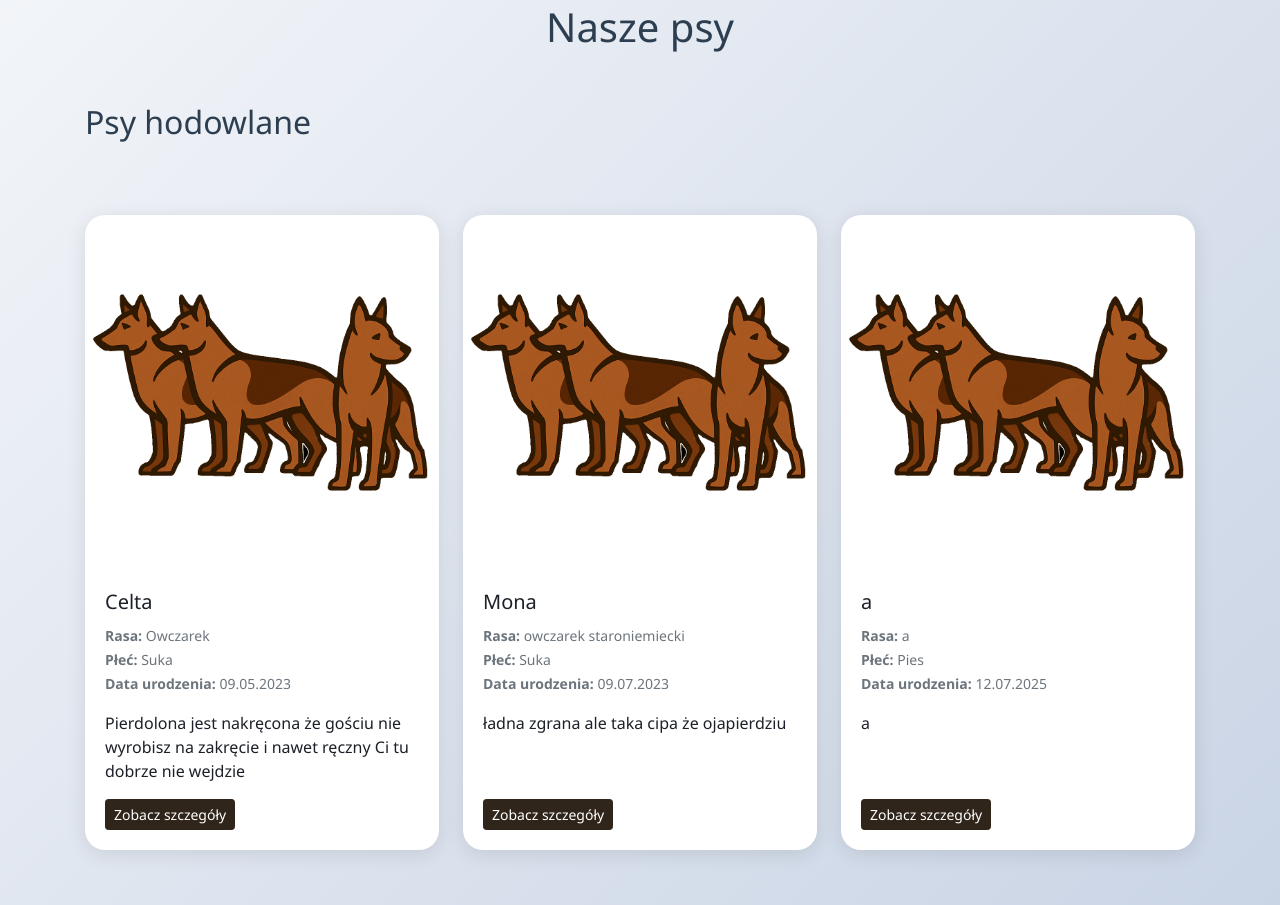
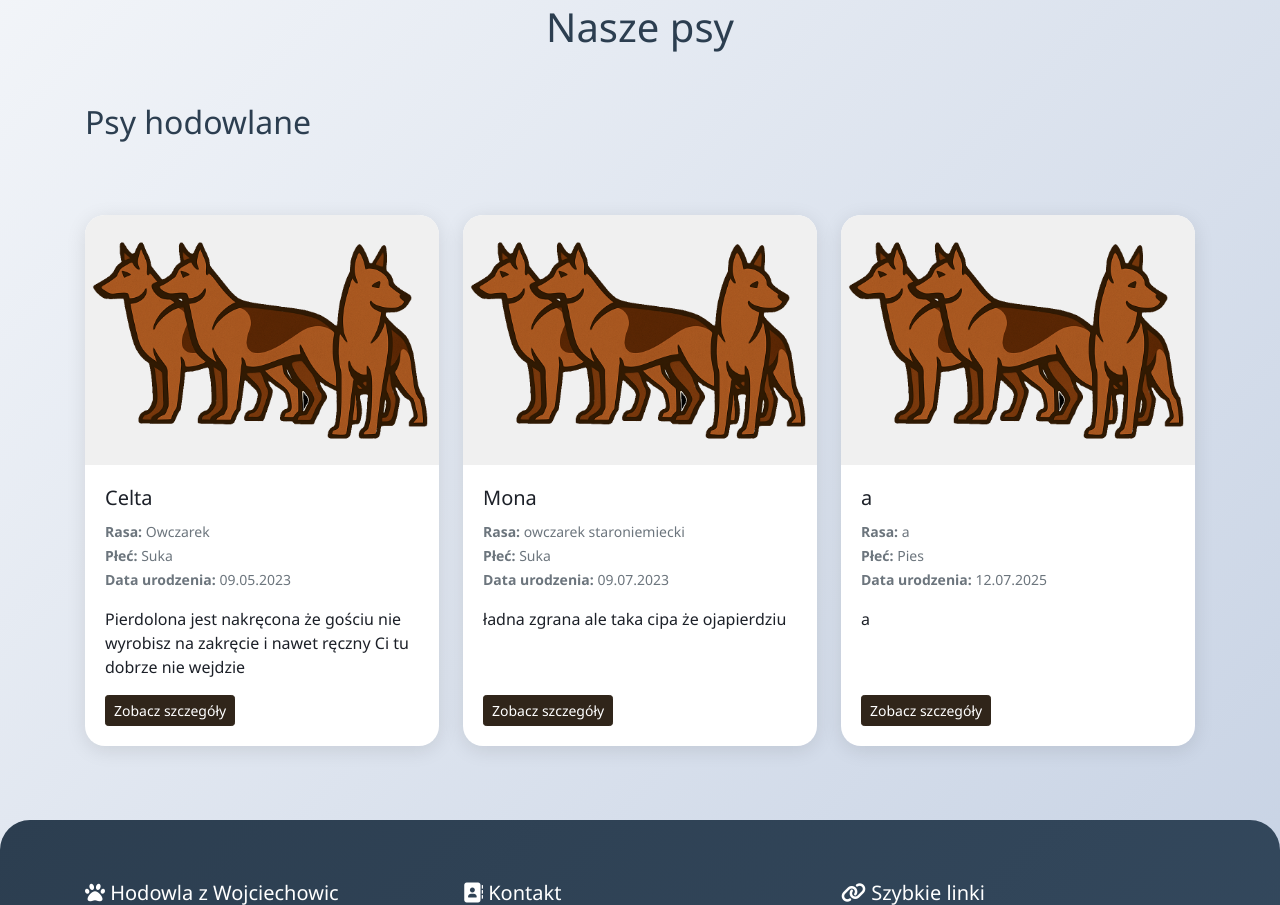
Before and after one commit to zwojciechowic/zwojciechowic, a Django app: page /pl/nasze-psy/ in a window 1280 px wide. Shown: the part 167-1072 px from the top of the page. Run offline with Django 4.2, Linux system fonts and the light colour scheme; data comes from the database, SQL or seed files in the repository.

Commit message:
uklad detal-psa | glowne zdjecie naprawa

```diff
--- a/static/css/admin/components/tables.css
+++ b/static/css/admin/components/tables.css
@@ -151,6 +151,10 @@ table td a:hover {
     background: transparent !important;
 }
 
+#changelist .actions .button {
+    height: 2.5rem  !important;
+}
+
 /* Actions - pomarańczowy pasek */
 .actions {
     background: var(--bg-white) !important;
--- a/templates/dogs.html
+++ b/templates/dogs.html
@@ -3,7 +3,7 @@
 
 {% block title %}Nasze psy - Hodowla z Wojciechowic{% endblock %}
 
-{% comment %} {% block extra_css %}
+{% block extra_css %}
     {# Te style naprawią wygląd galerii TYLKO na tej stronie #}
     <style>
         .card-img-container {
@@ -34,8 +34,19 @@
         .miniature-gallery .gallery-dots {
             display: none;
         }
+
+        .card-img-container {
+            height: 250px !important;
+            overflow: hidden !important;
+        }
+
+        .card-img-container img {
+            height: 100% !important;
+            width: 100% !important;
+            object-fit: cover !important;
+        }
     </style>
-{% endblock %} {% endcomment %}
+{% endblock %}
 
 {% block content %}
 <div class="container mt-5">
```
